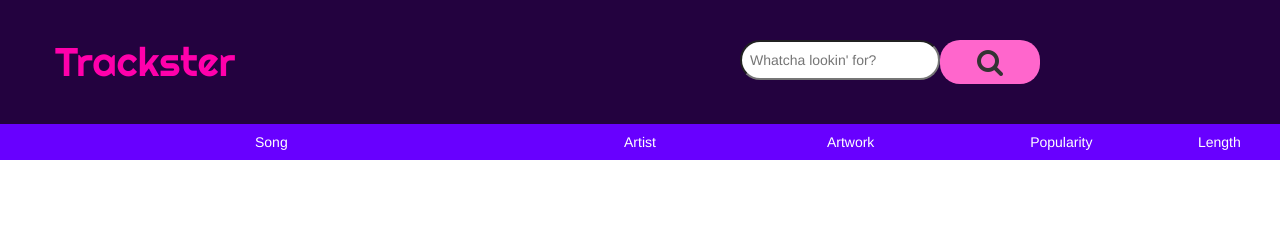
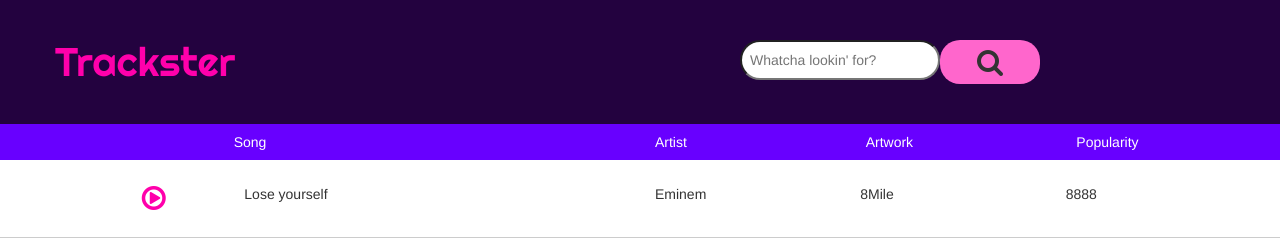
Before and after one commit to DR0nee/trackster, a plain HTML site: page index.html in a window 1280 px wide. Drawn offline with nearby package versions, Linux system fonts and the light colour scheme.

```diff
--- a/index.html
+++ b/index.html
@@ -22,16 +22,22 @@
         <input id="searchinput" class="col-xs-2" type="text" name="" value="" placeholder="Whatcha lookin' for?">
         <i class="fa fa-search fa-2x col-xs-1" id="searchbutton"></i>
       </div>
-      <div class="row text-center" id="informationrow">
-        <div class="col-xs-5">Song</div>
+      <div class="row" id="informationrow">
+        <div class="col-xs-4 col-xs-offset-2">Song</div>
         <div class="col-xs-2">Artist</div>
         <div class="col-xs-2">Artwork</div>
         <div class="col-xs-2">Popularity</div>
-        <div class="col-xs-1">Length</div>
       </div>
     </div>
     <div class="container-fluid">
-      <div class="row" id="songlist">
+      <div class="row " id="songlist">
+        <div class="col-xs-1 col-xs-offset-1">
+      <a href="https://www.youtube.com/watch?v=6Un9HLDCTCs" target="_blank"><i class="fa fa-play-circle-o fa-2x"></i></a>
+        </div>
+        <div class="col-xs-4">Lose yourself</div>
+        <div class="col-xs-2">Eminem</div>
+        <div class="col-xs-2">8Mile</div>
+        <div class="col-xs-2">8888</div>
       </div>
     </div>
 
--- a/resources/css/style.css
+++ b/resources/css/style.css
@@ -36,6 +36,19 @@
   padding: 0.5rem;
   color: rgb(255, 255, 255);
 }
+
+
+/* song container */
+
+#songlist {
+  padding: 1.5rem;
+  border-bottom: solid 1px rgb(204, 204, 204);
+}
+
+.fa-play-circle-o {
+  color: rgb(255, 0, 171);
+}
+
 /*
   Custom styles for Trackster App
 */
--- a/resources/js/trackster.js
+++ b/resources/js/trackster.js
@@ -16,8 +16,10 @@
 */
 Trackster.renderTracks = function(tracks) {
 
+  for (var trackIndex = 0, trackIndex < track.length; trackindex++)
+
+
 };
-
 /*
   Given a search term as a string, query the LastFM API.
   Render the tracks given in the API query response.
```
